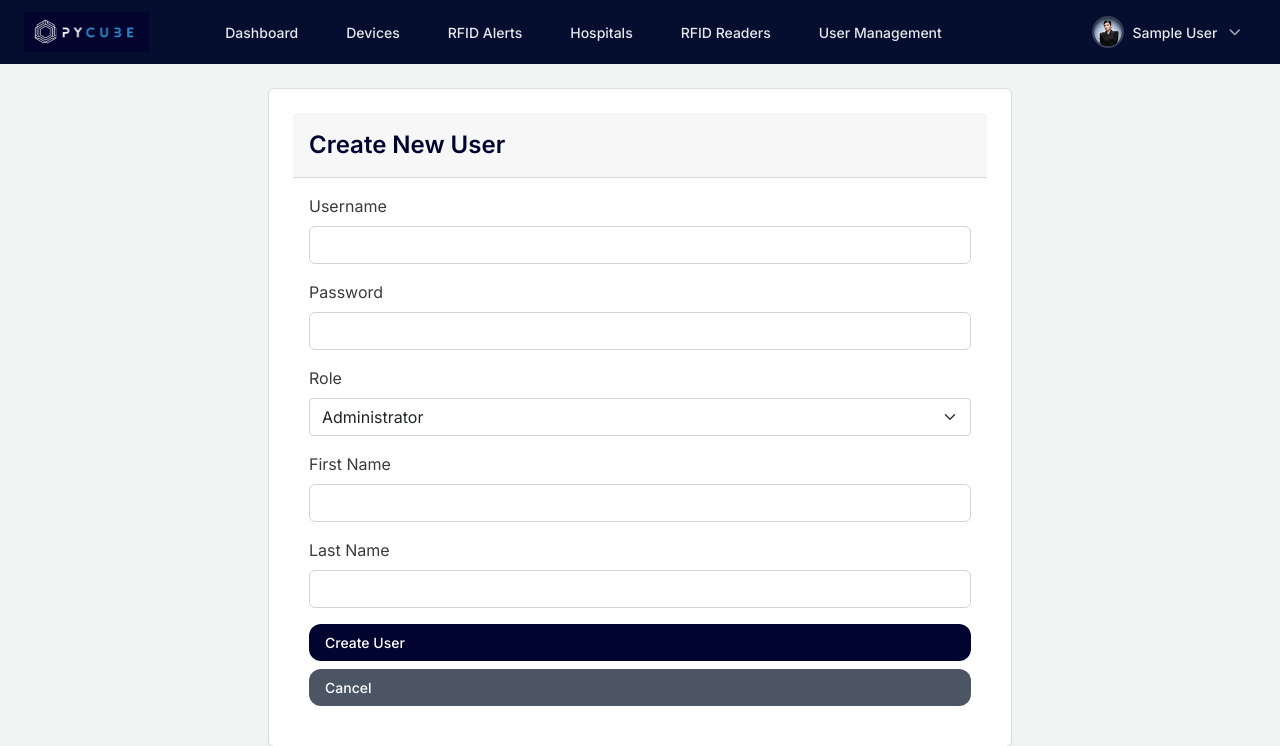
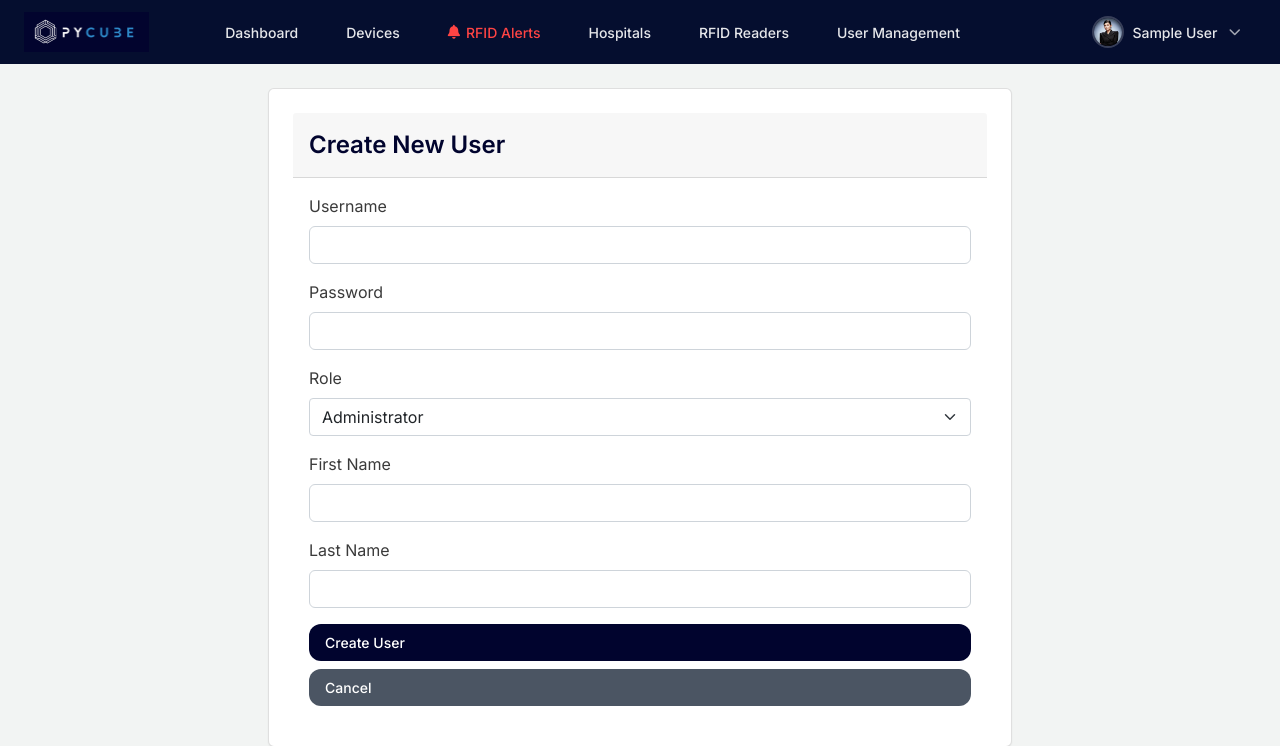
Before and after one commit to Pycube-FP/Pycube-MDM, a Flask app: page /auth/users/create in a window 1280 px wide. Shown: the top 746 px of the page. Run offline with Flask 2, Linux system fonts and the light colour scheme; the visitor is signed in with stand-in values (Sample User, id 1).

Commit message:
nav bar bell and red alerts

```diff
--- a/templates/base.html
+++ b/templates/base.html
@@ -519,6 +519,27 @@
                 width: 200px;
             }
         }
+
+        /* Add new styles for RFID Alerts nav item */
+        .nav-link.rfid-alerts {
+            color: #ff4444 !important;
+            display: flex;
+            align-items: center;
+            gap: 6px;
+        }
+
+        .nav-link.rfid-alerts:hover {
+            color: #ff6666 !important;
+        }
+
+        .nav-link.rfid-alerts.active {
+            background-color: rgba(255, 68, 68, 0.15) !important;
+            color: #ff6666 !important;
+        }
+
+        .nav-link.rfid-alerts i {
+            font-size: 14px;
+        }
     </style>
     {% block extra_head %}{% endblock %}
 </head>
@@ -551,8 +572,9 @@
                         </a>
                     </li>
                     <li class="nav-item">
-                        <a class="nav-link {% if request.endpoint == 'rfid.alerts' %}active{% endif %}"
+                        <a class="nav-link rfid-alerts {% if request.endpoint == 'rfid.alerts' %}active{% endif %}"
                            href="{{ url_for('rfid.alerts') }}">
+                            <i class="fas fa-bell"></i>
                             RFID Alerts
                         </a>
                     </li>
```
